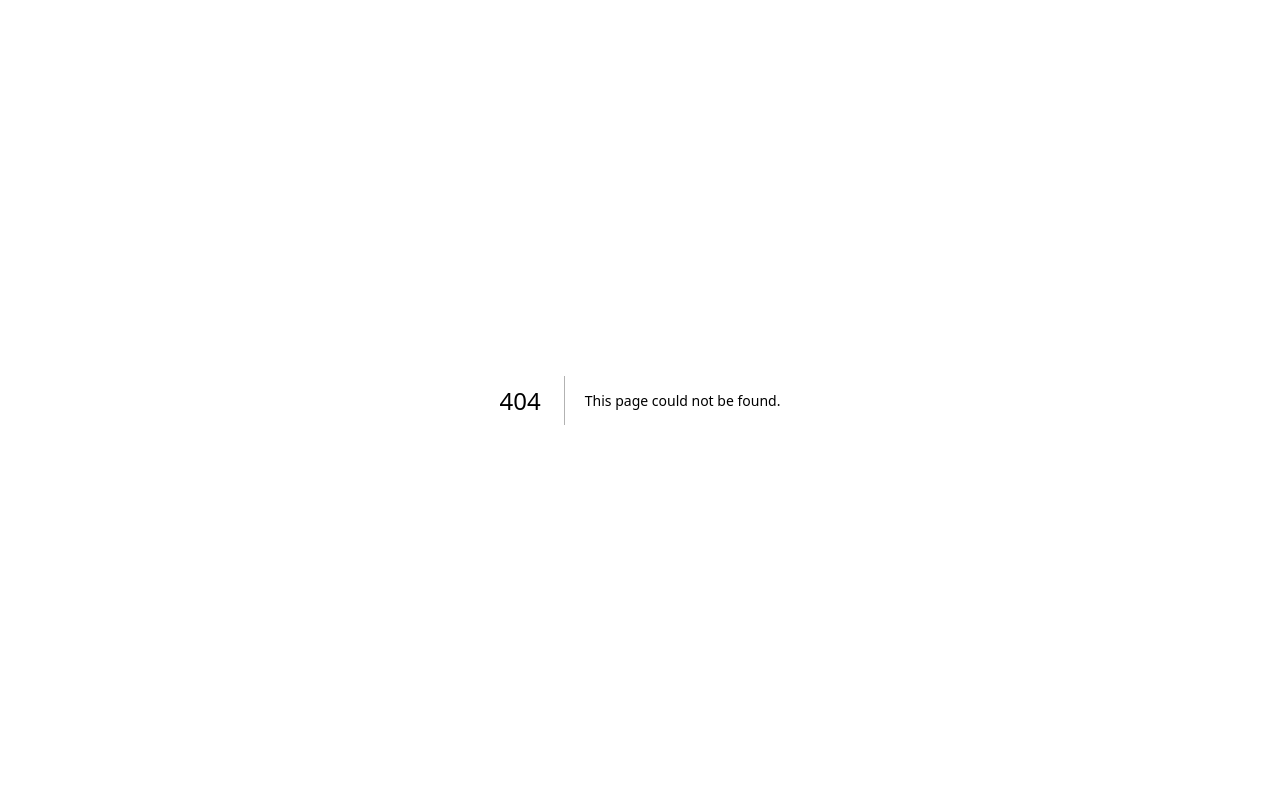
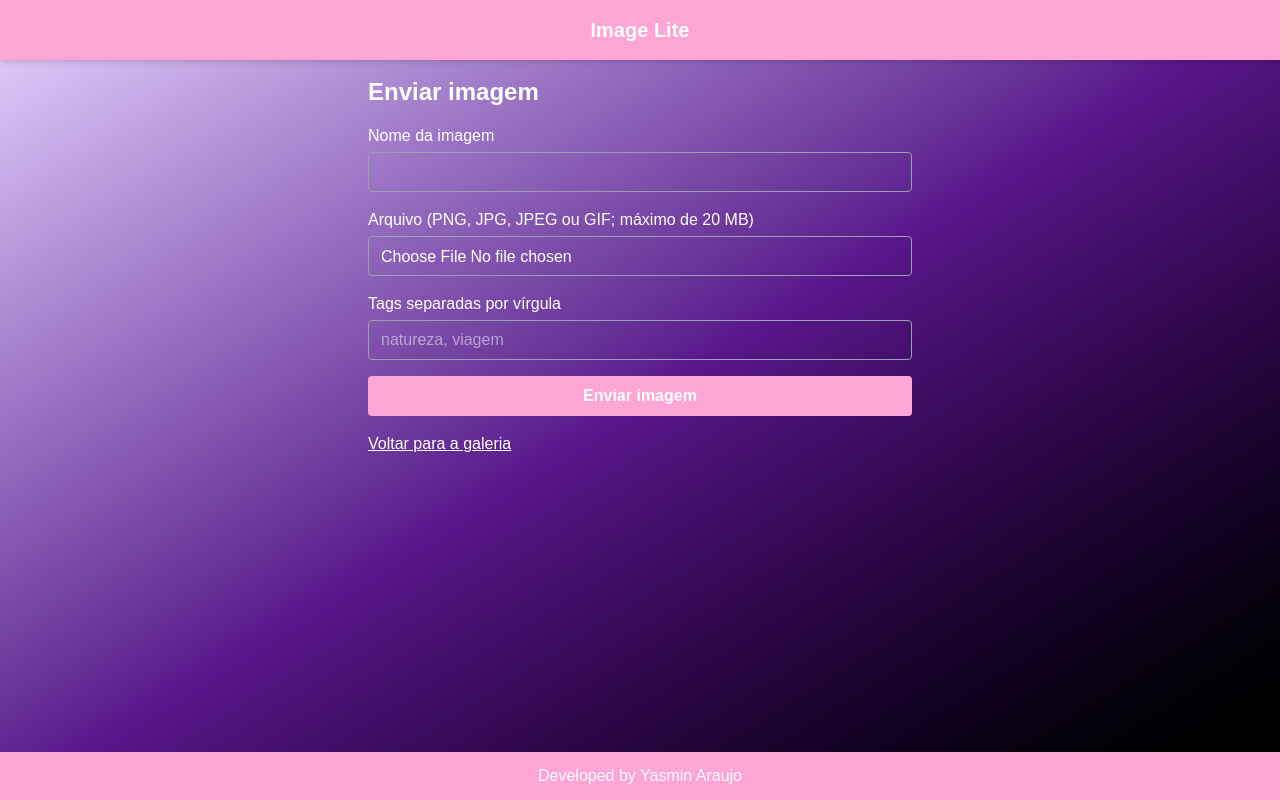
Before and after one commit to yasminaraujos/imageNww, a Next.js app in the folder imagelite/: page /upload in a window 1280 px wide. Before the commit this address had no page. Built offline with nearby package versions, Linux system fonts and the light colour scheme.

Commit message:
Adicionar novas imagens

```diff
--- /dev/null
+++ b/imagelite/app/components/Button.tsx
@@ -0,0 +1,29 @@
+import type { ButtonHTMLAttributes } from 'react';
+
+type ButtonVariant = 'primary' | 'secondary' | 'danger';
+
+interface ButtonProps extends ButtonHTMLAttributes<HTMLButtonElement> {
+  variant?: ButtonVariant;
+}
+
+const variantClasses: Record<ButtonVariant, string> = {
+  primary: 'bg-pink-300 text-white hover:bg-blue-800',
+  secondary: 'bg-gray-500 text-white hover:bg-gray-700',
+  danger: 'bg-pink-600 hover:bg-pink-600 text-white font-bold py-2 px-4 rounded-lg transition-all',
+};
+
+export function Button({
+  children,
+  className,
+  variant = 'primary',
+  ...props
+}: ButtonProps) {
+  return (
+    <button
+      className={`h-10 rounded px-4 py-2 font-bold disabled:opacity-50 ${variantClasses[variant]} ${className ?? ''}`}
+      {...props}
+    >
+      {children}
+    </button>
+  );
+}
--- /dev/null
+++ b/imagelite/app/components/Input.tsx
@@ -0,0 +1,17 @@
+import type { InputHTMLAttributes } from 'react';
+
+interface InputProps extends InputHTMLAttributes<HTMLInputElement> {
+  label: string;
+}
+
+export function Input({ label, className, ...props }: InputProps) {
+  return (
+    <label className="flex flex-col gap-1">
+      <span>{label}</span>
+      <input
+        className={`h-10 rounded border border-gray-400 px-3 py-2 ${className ?? ''}`}
+        {...props}
+      />
+    </label>
+  );
+}
--- a/imagelite/app/components/Template.tsx
+++ b/imagelite/app/components/Template.tsx
@@ -6,19 +6,21 @@
 
 export const Template = ({ children }: TemplateProps) => {
   return (
-    <>
+    <div className="min-h-screen bg-gradient-to-br from-purple-200 via-purple-900 to-black text-white flex flex-col justify-between">
       <Header />
-      {children}
+      <main className="flex-1">
+        {children}
+      </main>
       <Footer />
-    </>
+    </div>
   );
 };
 
 const Header: React.FC = () => {
   return (
-    <header className="bg-pink-300 text-white p-4">
+    <header className="bg-pink-300 text-white p-4 shadow-md">
       <div className="container mx-auto px-4 flex justify-center items-center">
-        <h1>Image Lite</h1>
+        <h1 className="text-xl font-bold">Image Lite</h1>
       </div>
     </header>
   );
--- a/imagelite/app/components/index.tsx
+++ b/imagelite/app/components/index.tsx
@@ -2,3 +2,5 @@
 
 export * from './Template';
 export * from './ImageCard';
+export * from './Button';
+export * from './Input';
--- a/imagelite/app/galeria/page.tsx
+++ b/imagelite/app/galeria/page.tsx
@@ -3,8 +3,11 @@
 import { ImageService, useImageService } from '../resource/service';
 import { useState } from 'react'; // Corrigida a aspa simples aqui
 import { Image } from '../resource/image';
+import { useRouter } from 'next/navigation';
+import { Button } from '@/components';
 
 export default function Galeria() {
+    const router = useRouter();
     const useService = useImageService();
     const [images, setImages] = useState<Image[]>([]);
     const [query, setQuery] = useState<string>('');
@@ -66,8 +69,8 @@
                         </select>
 
                         <button
-                            className={`flex items-center gap-2 bg-pink-300 border border-[#39ff14] text-white font-bold py-2 px-4 rounded-lg
-                                       shadow-[0_0_10px_rgba(57,255,20,0.4)] hover:bg-purple-600 transition-all duration-300
+                            className={`flex items-center gap-2 bg-pink-300 text-white font-bold py-2 px-4 rounded-lg
+                                       shadow-[0_0_10px_rgba(57,255,20,0.4)] hover:bg-pink-400 transition-all duration-300
                                        ${loading ? 'opacity-70 cursor-not-allowed' : ''}`}
                             onClick={searchImages}
                             disabled={loading} // Impede múltiplos cliques enquanto carrega
@@ -86,9 +89,13 @@
                             )}
                         </button>
 
-                        <button className="bg-pink-600 hover:bg-pink-600 text-white font-bold py-2 px-4 rounded-lg transition-all">
+                        <Button
+                            type="button"
+                            variant="danger"
+                            onClick={() => router.push('/upload')}
+                            >
                             Add New
-                        </button>
+                        </Button>
                     </div>
                 </section>
 
--- a/imagelite/app/resource/service.ts
+++ b/imagelite/app/resource/service.ts
@@ -9,6 +9,23 @@
     return await response.json();
 
   }
+  async enviar(file: File, name: string, tags: string[]): Promise<void> {
+  const formData = new FormData();
+  formData.append('file', file);
+  formData.append('name', name);
+  tags.forEach((tag) => formData.append('tags', tag));
+
+  const response = await fetch(this.baseURL, {
+    method: 'POST',
+    body: formData,
+  });
+
+  if (!response.ok) {
+    throw new Error(
+      `Falha ao enviar imagem: ${response.status} ${response.statusText}`,
+    );
+  }
+}
 }
 //React Hook
 export const useImageService = () => new ImageService();
--- /dev/null
+++ b/imagelite/app/upload/page.tsx
@@ -0,0 +1,120 @@
+'use client';
+
+import Link from 'next/link';
+import { useRef, useState, type FormEvent } from 'react';
+import { Button, Input, Template } from '@/components';
+import { useImageService } from '@/resource/service';
+
+export default function UploadPage() {
+  const imageService = useImageService();
+  const formRef = useRef<HTMLFormElement>(null);
+
+  const [name, setName] = useState('');
+  const [file, setFile] = useState<File | null>(null);
+  const [tagsText, setTagsText] = useState('');
+  const [error, setError] = useState('');
+  const [success, setSuccess] = useState(false);
+  const [isLoading, setIsLoading] = useState(false);
+
+  async function handleSubmit(event: FormEvent<HTMLFormElement>) {
+    event.preventDefault();
+    setError('');
+    setSuccess(false);
+
+    const imageName = name.trim();
+    const tags = tagsText
+      .split(',')
+      .map((tag) => tag.trim())
+      .filter(Boolean);
+
+    if (!imageName) {
+      setError('Informe o nome da imagem.');
+      return;
+    }
+    if (!file) {
+      setError('Selecione um arquivo de imagem.');
+      return;
+    }
+    if (file.size > 20 * 1024 * 1024) {
+      setError('O arquivo deve ter no máximo 20 MB.');
+      return;
+    }
+    if (tags.length === 0) {
+      setError('Informe pelo menos uma tag.');
+      return;
+    }
+
+    setIsLoading(true);
+    try {
+      await imageService.enviar(file, imageName, tags);
+      setSuccess(true);
+      setName('');
+      setFile(null);
+      setTagsText('');
+      formRef.current?.reset();
+    } catch (cause) {
+      console.error('Erro ao enviar imagem:', cause);
+      setError(
+        cause instanceof Error
+          ? cause.message
+          : 'Não foi possível enviar a imagem.',
+      );
+    } finally {
+      setIsLoading(false);
+    }
+  }
+
+  return (
+    <Template>
+      <main className="mx-auto max-w-xl p-4">
+        <h1 className="mb-4 text-2xl font-bold">Enviar imagem</h1>
+
+        <form
+          ref={formRef}
+          className="flex flex-col gap-4"
+          onSubmit={handleSubmit}
+        >
+          <Input
+            label="Nome da imagem"
+            value={name}
+            onChange={(event) => setName(event.target.value)}
+            required
+          />
+
+          <Input
+            label="Arquivo (PNG, JPG, JPEG ou GIF; máximo de 20 MB)"
+            type="file"
+            accept=".png,.jpg,.jpeg,.gif"
+            onChange={(event) =>
+              setFile(event.currentTarget.files?.[0] ?? null)
+            }
+            required
+          />
+
+          <Input
+            label="Tags separadas por vírgula"
+            value={tagsText}
+            onChange={(event) => setTagsText(event.target.value)}
+            placeholder="natureza, viagem"
+            required
+          />
+
+          <Button type="submit" disabled={isLoading}>
+            {isLoading ? 'Enviando...' : 'Enviar imagem'}
+          </Button>
+        </form>
+
+        {error && <p className="mt-4 text-red-600" role="alert">{error}</p>}
+        {success && (
+          <p className="mt-4 text-green-700" role="status">
+            Imagem enviada com sucesso!
+          </p>
+        )}
+
+        <Link className="mt-4 inline-block underline" href="/galeria">
+          Voltar para a galeria
+        </Link>
+      </main>
+    </Template>
+  );
+}
```
